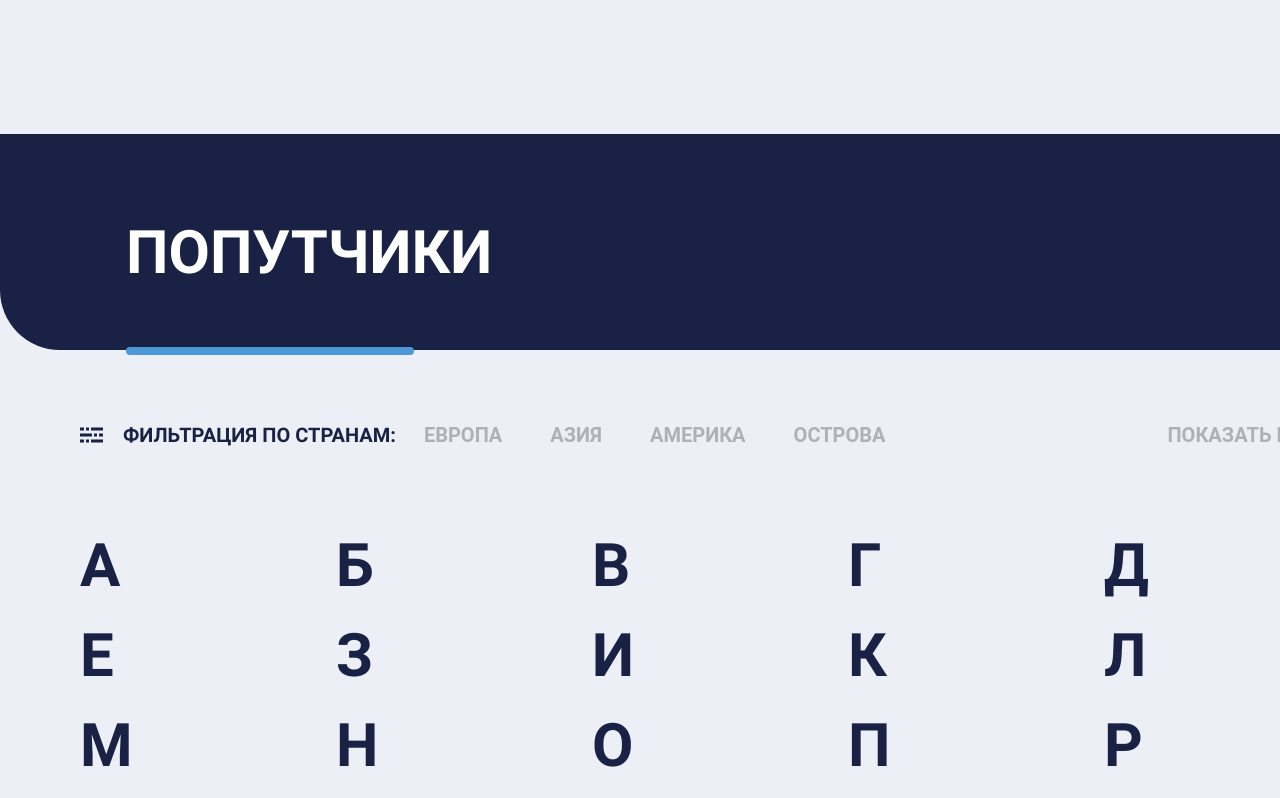
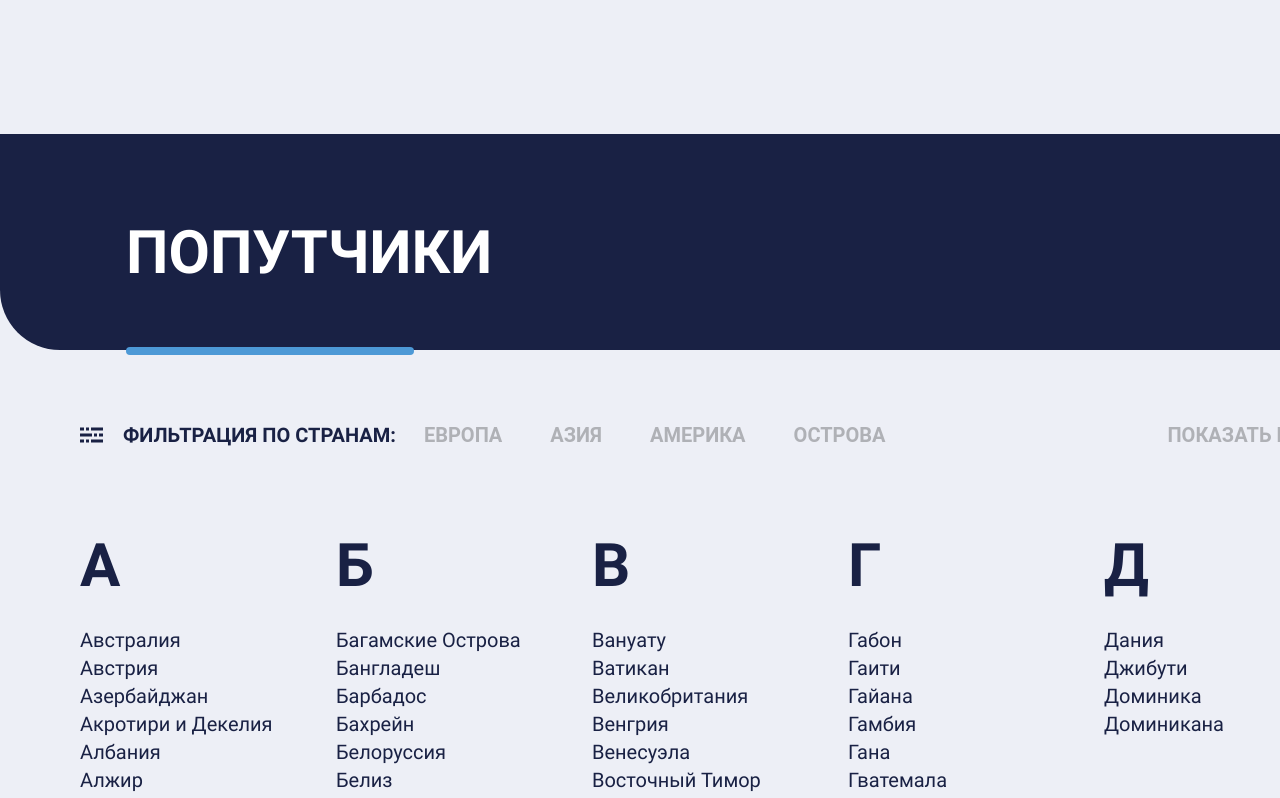
Before and after one commit to postfm/fellow-travelers, a Next.js app: page / in a window 1280 px wide. Shown: the top 798 px of the page. Built offline with nearby package versions, Linux system fonts and the light colour scheme.

Commit message:
feat: Добавит список стран по алфавиту

```diff
--- /dev/null
+++ b/src/app/components/list-countries.tsx
@@ -0,0 +1,22 @@
+import React from 'react';
+import { Countries } from '../constants';
+
+interface ListCountriesProps {
+  letter: string;
+}
+
+export default function ListCountries({ letter }: ListCountriesProps) {
+  const filteredCountries = Countries.filter((country) => letter.toUpperCase() === country.name[0]);
+  return (
+    <div className='mt-[30px]'>
+      {filteredCountries.map((country) => (
+        <div
+          key={country.name}
+          className='font-normal text-xl normal-case'
+        >
+          {country.name}
+        </div>
+      ))}
+    </div>
+  );
+}
--- a/src/app/page.tsx
+++ b/src/app/page.tsx
@@ -2,8 +2,11 @@
 
 import Image from 'next/image';
 import IconFilter from './icons/icon_filter.svg';
+import IconClose from './icons/icon_close.svg';
 import { Button } from '@material-tailwind/react';
 import { Continents, Letters } from './constants';
+import ListCountries from './components/list-countries';
+import { Fragment } from 'react';
 
 export default function Home() {
   return (
@@ -49,17 +52,41 @@ export default function Home() {
               Показать все ...
             </Button>
           </div>
-          <div className='grid grid-cols-5 grid-rows-5'>
+          <div className='grid grid-cols-5 auto-rows-min'>
             {Letters.map((letter) => (
+              <Fragment key={letter}>
                 <div
                   key={letter}
                   className='mb-[30px] font-bold text-[60px] leading-[60px] uppercase'
                 >
                   {letter}
+                  <ListCountries
+                    letter={letter}
+                    key={letter}
+                  />
                 </div>
+              </Fragment>
             ))}
-            {}
           </div>
+          <Button
+            className='w-full mt-3 mb-[150px] bg-[#d6daed] py-[42px] hover:bg-[#c8cee8] active:bg-[#c8cee8]'
+            variant='text'
+            ripple={false}
+            placeholder={undefined}
+            onPointerEnterCapture={undefined}
+            onPointerLeaveCapture={undefined}
+          >
+            <div className='flex justify-center font-bold text-xl leading-5 active:opacity-30'>
+              <Image
+                className='inline mr-[17px]'
+                src={IconClose}
+                alt='Иконка фильтра'
+                width={22}
+                height={24}
+              />
+              Свернуть
+            </div>
+          </Button>
         </section>
       </main>
       <footer className='w-full h-full bg-white rounded-t-[60px] shadow-3xl'></footer>
```
Also changed, not shown: src/app/icons/icon_close.svg (added). Lines whose indentation alone changed are shown as unchanged.
